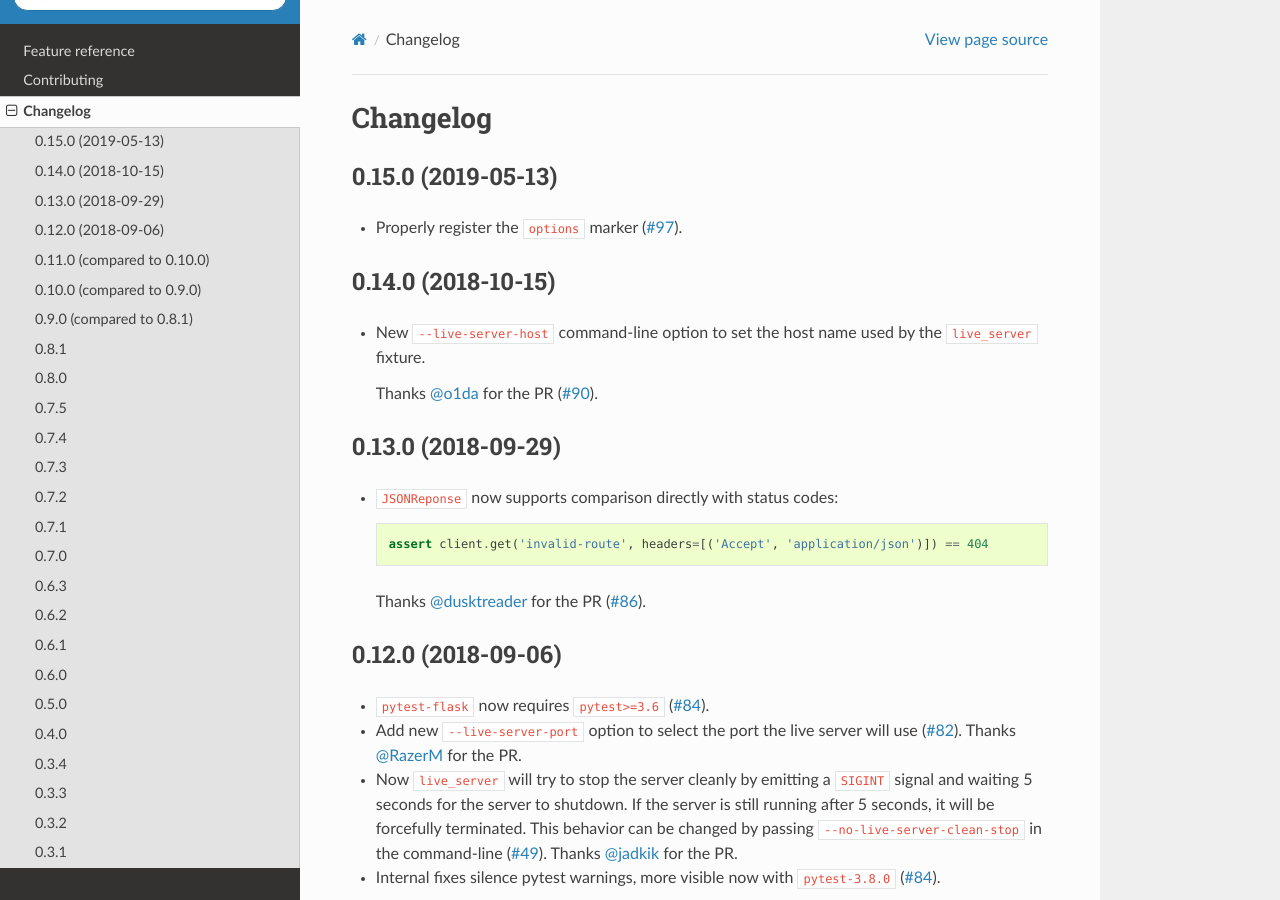
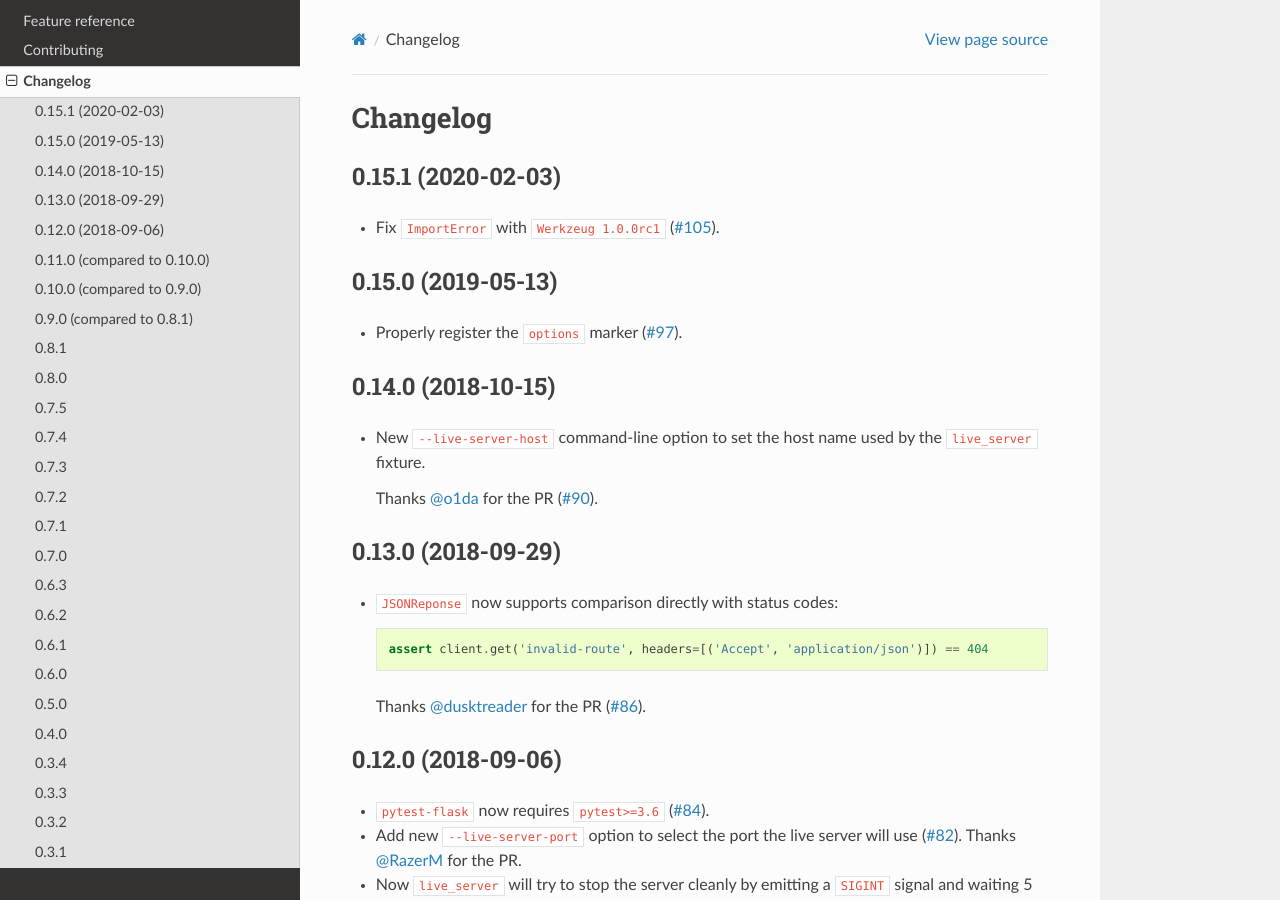
Before and after one commit to pytest-dev/pytest-flask, a Sphinx documentation site: the page built from docs/changelog.rst, in a window 1280 px wide and 900 px high. Built offline with Sphinx 7.4.7 and the Read the Docs theme 2.0.0, drawn with Linux system fonts in a browser that asks for light colours; pages that are not in the unit, such as notebooks, are missing from menus; the version number could not be read and is left out.

Commit message:
Update CHANGELOG for 0.15.1

```diff
--- a/docs/changelog.rst
+++ b/docs/changelog.rst
@@ -2,6 +2,13 @@
 
 Changelog
 =========
+
+0.15.1 (2020-02-03)
+-------------------
+
+- Fix ``ImportError`` with ``Werkzeug 1.0.0rc1`` (`#105`_).
+
+.. _#105: https://github.com/pytest-dev/pytest-flask/pull/105
 
 0.15.0 (2019-05-13)
 -------------------
```
